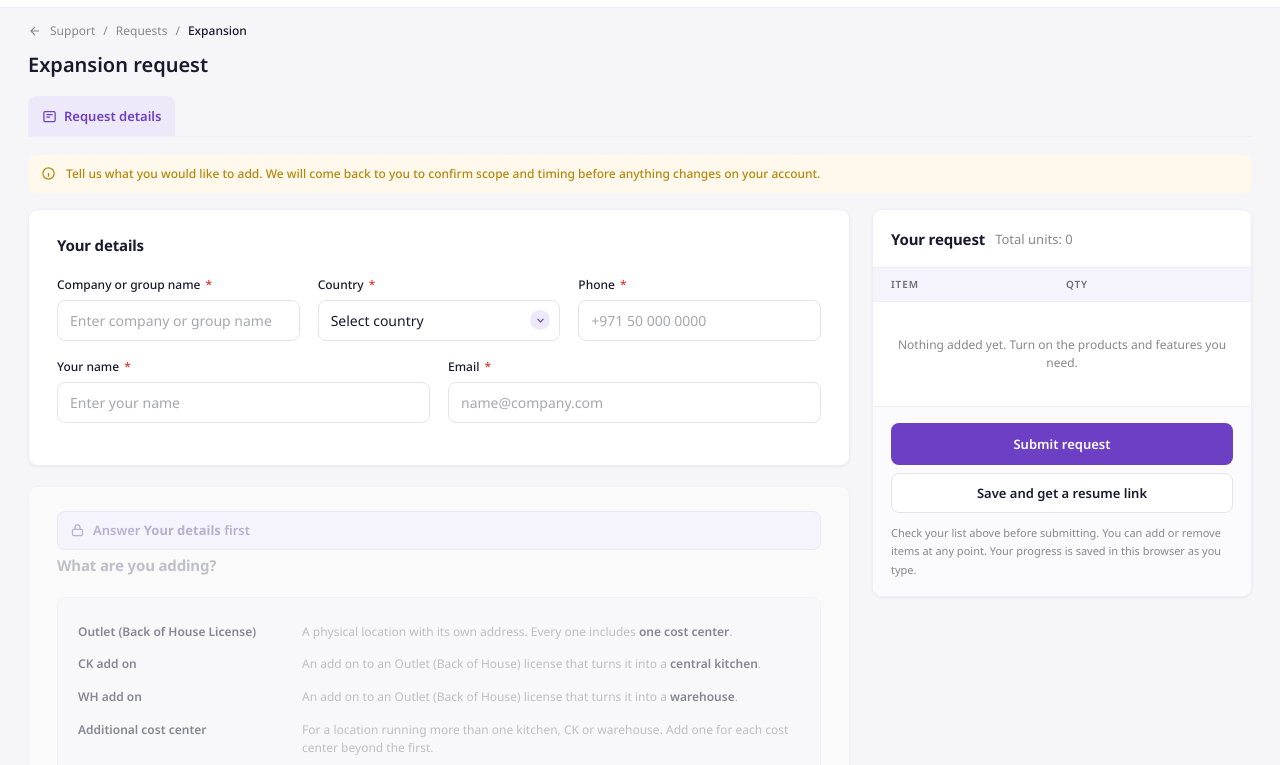
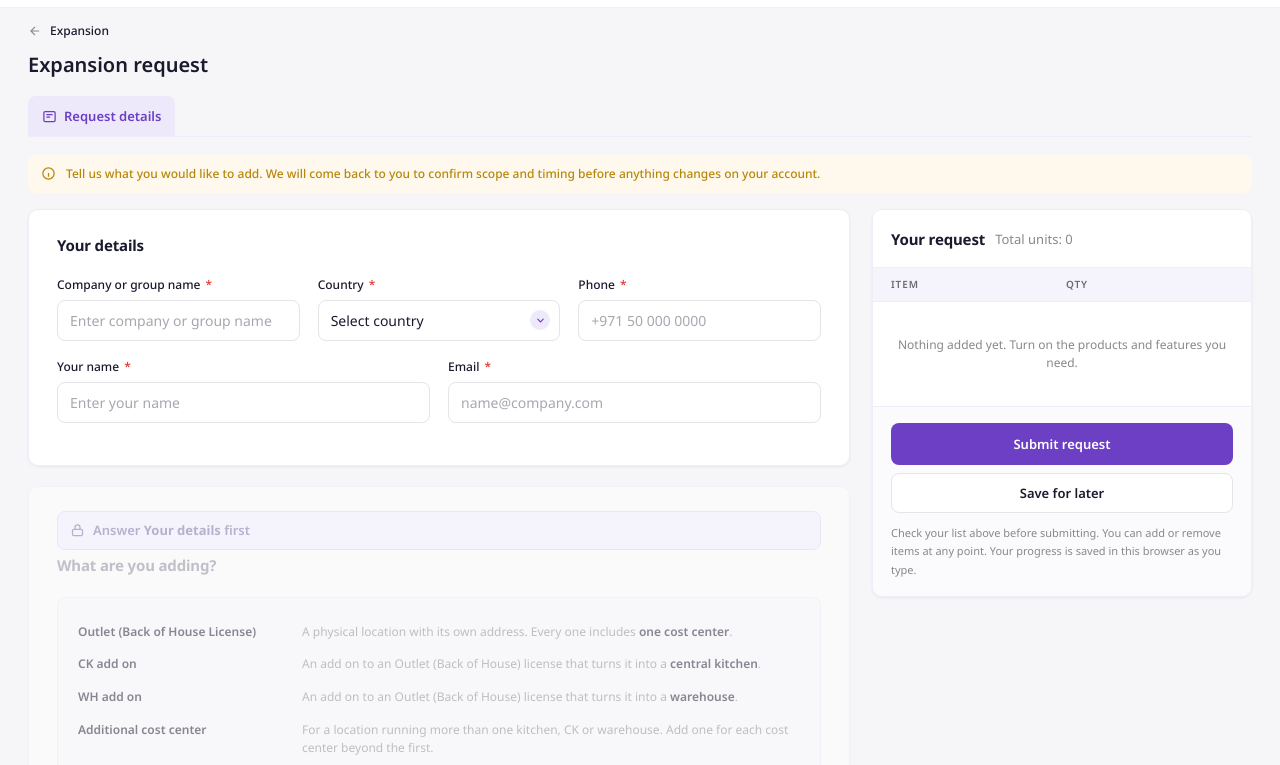
Before and after one commit to vaishnavi-supy-io/supy-expansion, a website: page index.html in a window 1280 px wide. Shown: the part 35-800 px from the top of the page. Drawn offline with Linux system fonts and the light colour scheme.

Commit message:
style(form): drop the invented breadcrumb trail, shorten the save button
The crumbs read "Support / Requests / Expansion", which describes a hierarchy
the client cannot navigate: neither Support nor Requests is a page, and this
form is not reached through them. Two thirds of the line was decoration
implying structure that is not there. Only the leaf is true, so only the leaf
is left.

"Save and get a resume link" spent six words on the mechanism. What the client
wants is to stop and come back; the link is how, not why. "Save for later" says
the same thing, and the success message already explains the link and how long
it lasts.

Co-Authored-By: Claude Opus 5 <noreply@anthropic.com>

```diff
--- a/index.html
+++ b/index.html
@@ -377,7 +377,7 @@ input[readonly],input:disabled,textarea:disabled{background:var(--readonly);bord
   <div id="formView">
     <div class="crumbs">
       <svg viewBox="0 0 24 24" fill="none" stroke="currentColor" stroke-width="2"><path d="M19 12H5M12 19l-7-7 7-7"/></svg>
-      Support <span>/</span> Requests <span>/</span> <b>Expansion</b>
+      <b>Expansion</b>
     </div>
     <h1>Expansion request<span id="h1dyn"></span></h1>
 
@@ -625,7 +625,7 @@ input[readonly],input:disabled,textarea:disabled{background:var(--readonly);bord
         </div>
         <div class="side-foot">
           <button class="btn pri" type="button" id="submitBtn">Submit request</button>
-          <button class="btn sec" type="button" id="saveBtn" style="width:100%;margin-top:8px">Save and get a resume link</button>
+          <button class="btn sec" type="button" id="saveBtn" style="width:100%;margin-top:8px">Save for later</button>
           <div class="hint" id="saveMsg" hidden style="margin-top:9px;word-break:break-all"></div>
           <div class="dest">Check your list above before submitting. You can add or remove items at any point. Your progress is saved in this browser as you type.</div>
         </div>
@@ -1934,7 +1934,7 @@ async function saveDraftToServer(){
     msg.hidden = false;
     msg.textContent = 'Could not save right now — your progress is still kept in this browser. Try again in a moment.';
   } finally {
-    btn.disabled = false; btn.textContent = 'Save and get a resume link';
+    btn.disabled = false; btn.textContent = 'Save for later';
   }
 }
 
```
